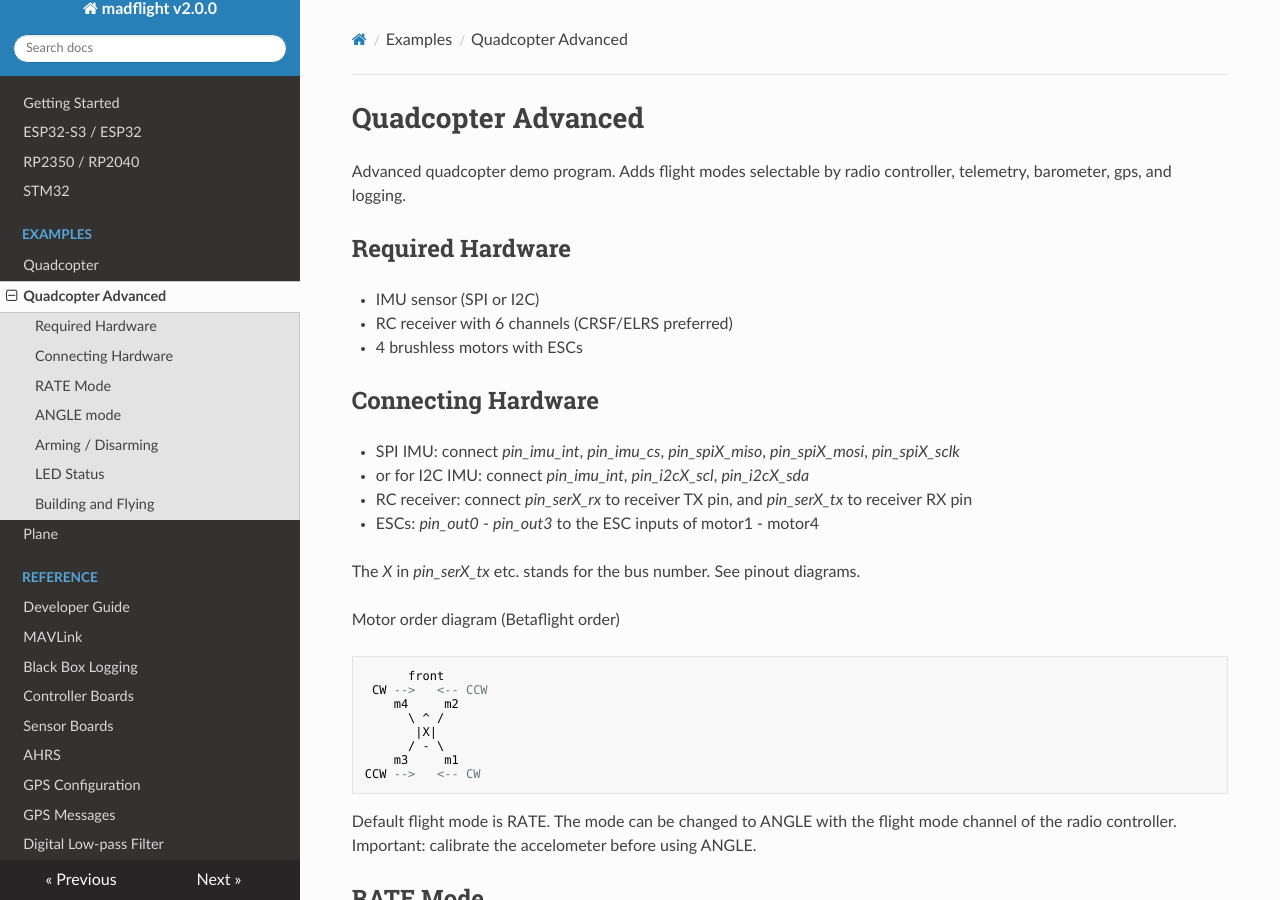
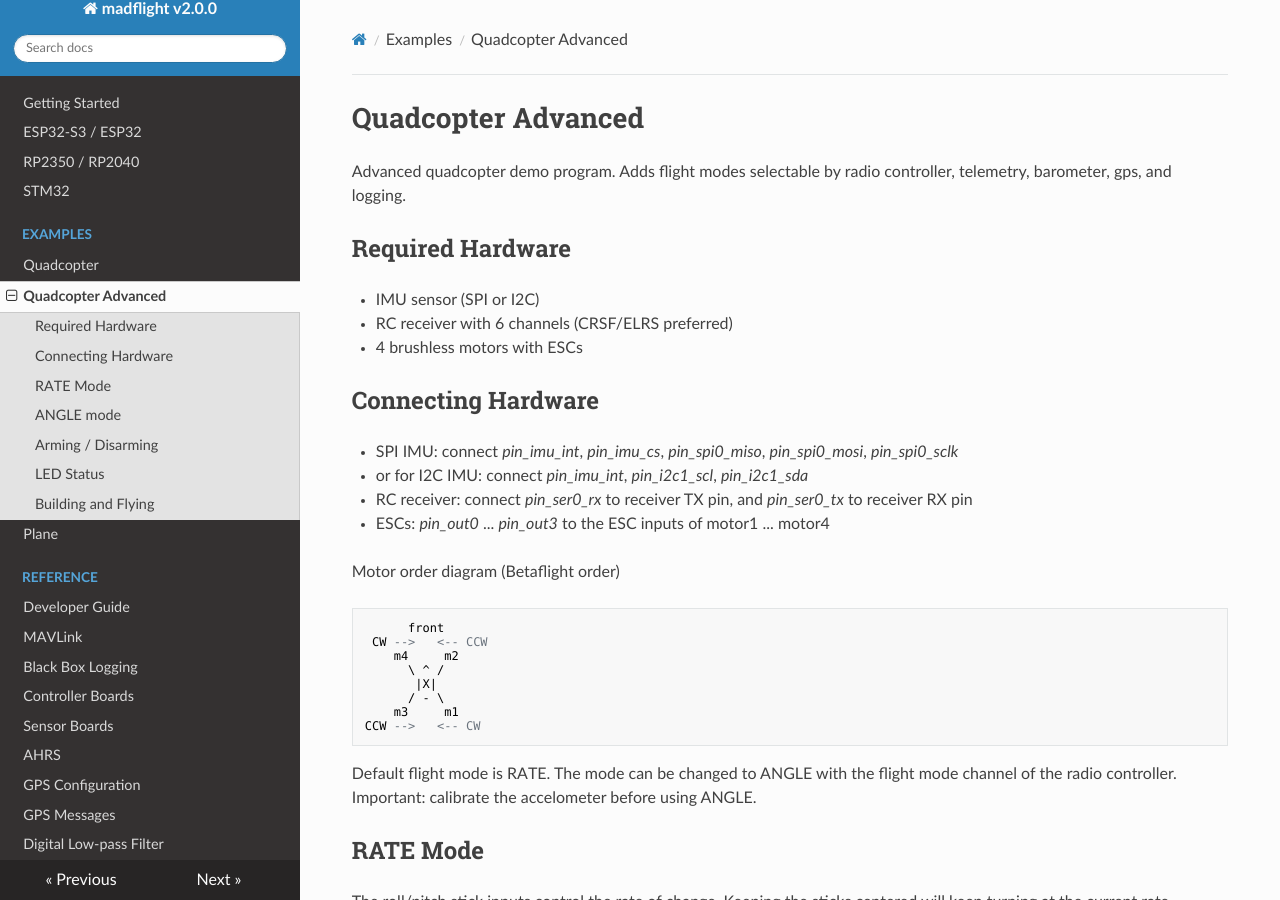
Before and after one commit to qqqlab/madflight-docs, an MkDocs documentation site: the page built from docs/Example-Quadcopter-Advanced.md, in a window 1280 px wide and 900 px high. Built offline with MkDocs 1.6.1, drawn with Linux system fonts in a browser that asks for light colours; nearby versions of some CDN libraries.

Commit message:
Update Example-Quadcopter-Advanced.md

```diff
--- a/docs/Example-Quadcopter-Advanced.md
+++ b/docs/Example-Quadcopter-Advanced.md
@@ -10,12 +10,10 @@ Advanced quadcopter demo program. Adds flight modes selectable by radio controll
 
 ## Connecting Hardware
 
-- SPI IMU: connect _pin_imu_int_, _pin_imu_cs_, _pin_spiX_miso_, _pin_spiX_mosi_, _pin_spiX_sclk_
-- or for I2C IMU: connect _pin_imu_int_, _pin_i2cX_scl_, _pin_i2cX_sda_
-- RC receiver: connect _pin_serX_rx_ to receiver TX pin, and _pin_serX_tx_ to receiver RX pin
-- ESCs: _pin_out0_ - _pin_out3_ to the ESC inputs of motor1 - motor4
-
-The _X_ in _pin_serX_tx_ etc. stands for the bus number. See pinout diagrams.
+- SPI IMU: connect _pin_imu_int_, _pin_imu_cs_, _pin_spi0_miso_, _pin_spi0_mosi_, _pin_spi0_sclk_
+- or for I2C IMU: connect _pin_imu_int_, _pin_i2c1_scl_, _pin_i2c1_sda_
+- RC receiver: connect _pin_ser0_rx_ to receiver TX pin, and _pin_ser0_tx_ to receiver RX pin
+- ESCs: _pin_out0_ ... _pin_out3_ to the ESC inputs of motor1 ... motor4
 
 Motor order diagram (Betaflight order)
 
```
